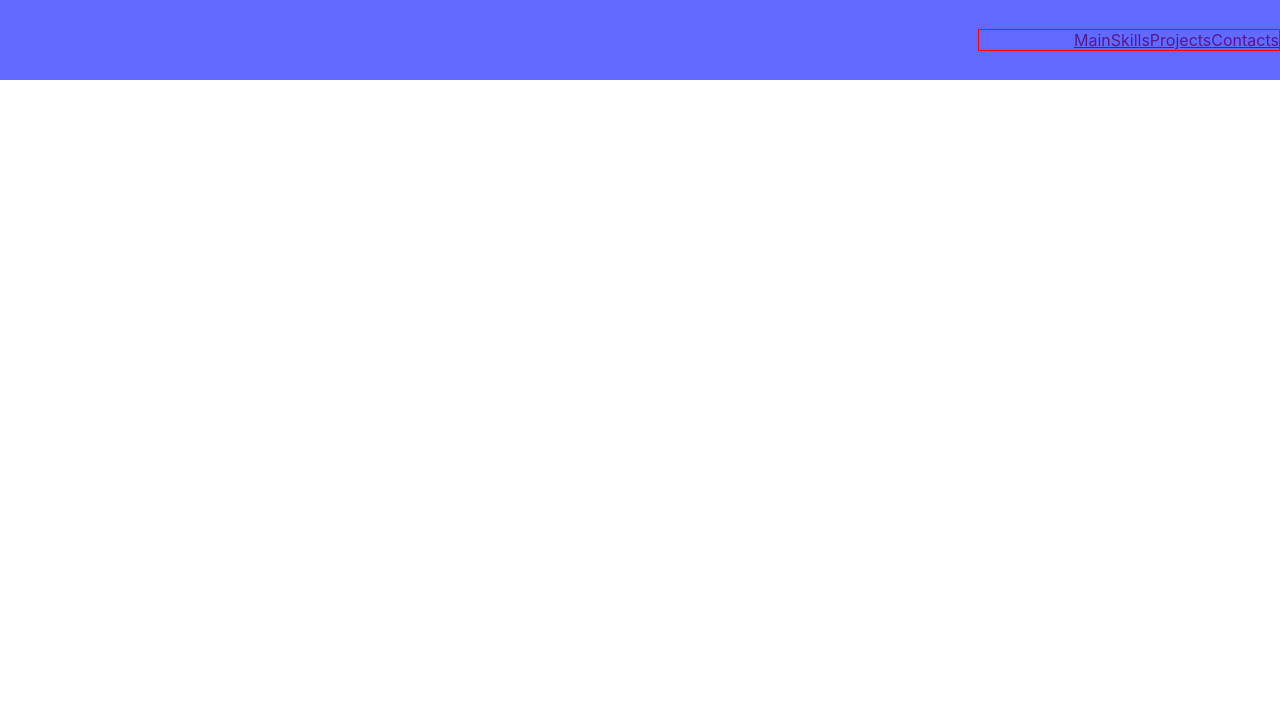
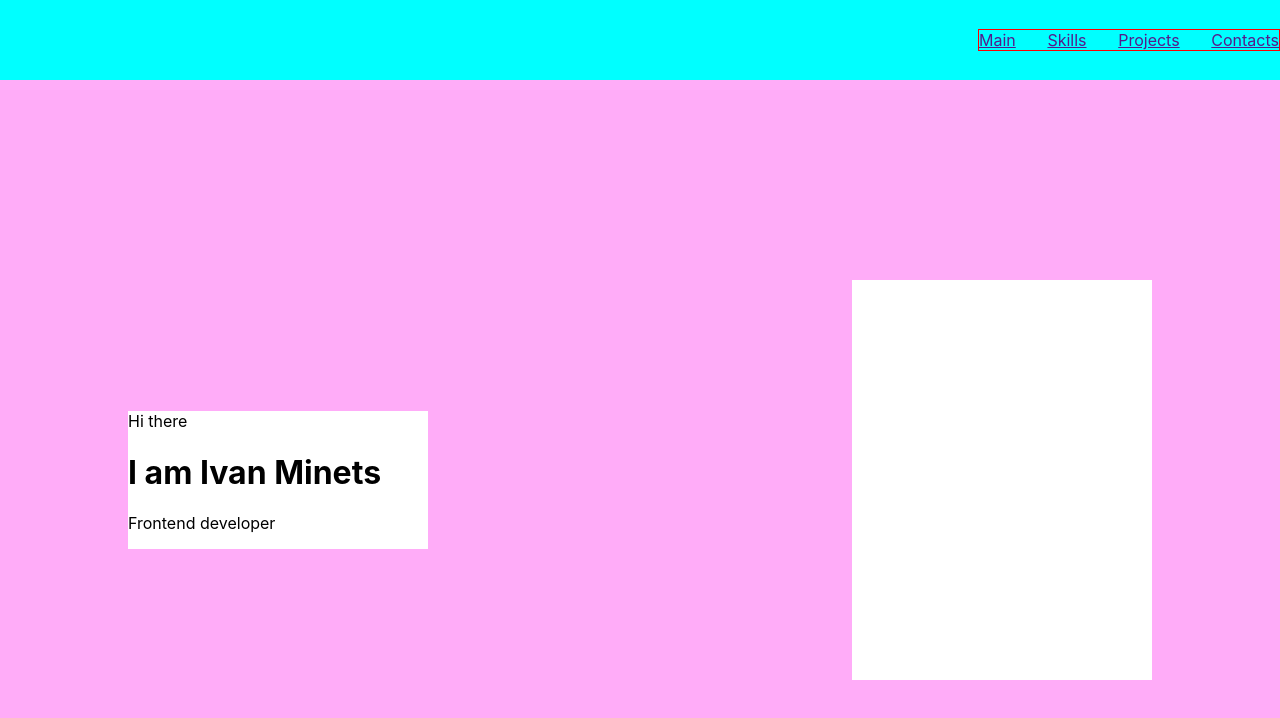
Before and after one commit to IvanMinets/portfolio, a React (Create React App) app: page / in a window 1280 px wide. Shown: the top 718 px of the page. Built offline with nearby package versions, Linux system fonts and the light colour scheme.

Commit message:
css updates

```diff
--- a/src/App.tsx
+++ b/src/App.tsx
@@ -1,13 +1,15 @@
 import React from 'react';
 import './App.css';
 import Header from "./header/Header";
+import Main from "./main/Main";
 
 function App() {
-  return (
-    <div className="App">
-      <Header/>
-    </div>
-  );
+    return (
+        <div className="App">
+            <Header/>
+            <Main/>
+        </div>
+    );
 }
 
 export default App;
--- a/src/header/Header.module.css
+++ b/src/header/Header.module.css
@@ -1,6 +1,6 @@
 .header {
     height: 80px;
-    background-color: #616aff;
+    background-color: aqua;
     display: flex;
     justify-content: flex-end;
     align-items: center;
--- /dev/null
+++ b/src/main/Main.module.css
@@ -0,0 +1,21 @@
+.mainBlock {
+    height: 100vh;
+    background-color:#ffacf8;
+}
+.container {
+    height: 100%;
+    width: 80%;
+    margin: 0 auto;
+    display: flex;
+    align-items: center;
+    justify-content: space-between;
+}
+.text {
+    width: 300px;
+    background-color: white;
+}
+.photo {
+    width: 300px;
+    height: 400px;
+    background-color: white;
+}
--- /dev/null
+++ b/src/main/Main.tsx
@@ -0,0 +1,21 @@
+import React from 'react';
+import style from './Main.module.css'
+
+const Main = () => {
+    return (
+        <div className={style.mainBlock}>
+            <div className={style.container}>
+                <div className={style.text}>
+                    <span>Hi there</span>
+                    <h1>I am Ivan Minets</h1>
+                    <p>Frontend developer</p>
+                </div>
+                <div className={style.photo}>
+
+                </div>
+            </div>
+        </div>
+    );
+};
+
+export default Main;
--- a/src/nav/Nav.module.css
+++ b/src/nav/Nav.module.css
@@ -2,5 +2,6 @@
     border: 1px solid red;
     width: 300px;
     display: flex;
-    justify-content: flex-end;
+    justify-content: space-between;
+    align-items: center;
 }
```
